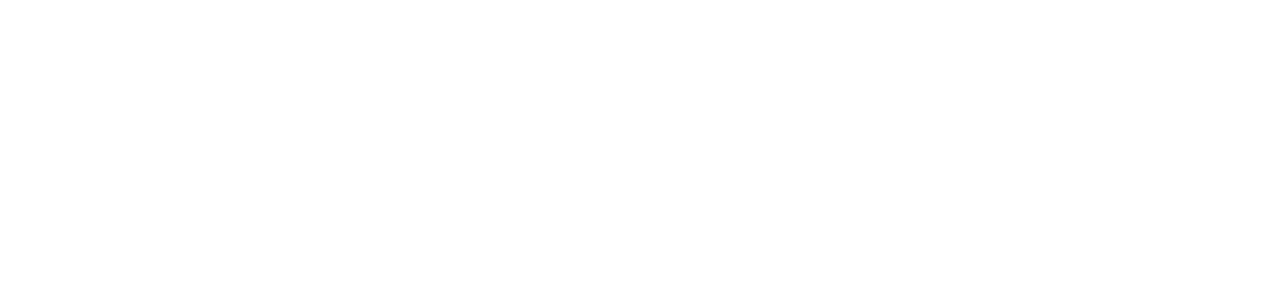
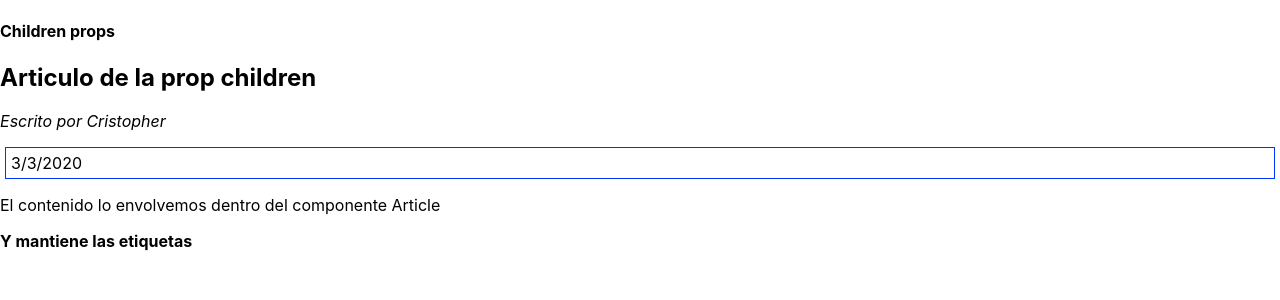
Before and after one commit to collero7/ReactJS, a React (Create React App) app: page / in a window 1280 px wide. Shown: the top 300 px of the page. Built offline with nearby package versions, Linux system fonts and the light colour scheme.

Commit message:
Hasta clase 41

```diff
--- a/src/App.js
+++ b/src/App.js
@@ -1,10 +1,43 @@
 import React, { Component } from 'react';
+
+class Box extends Component {
+  render(){
+    return (
+      <div style={{ border: '1px solid #03F', margin: 5, padding: 5}}>
+        {this.props.children}
+      </div>
+    );
+  }
+}
+
+class Article extends Component {
+  render(){
+    return (
+      <section>
+        <h2>{this.props.title}</h2>
+        <p><em>Escrito por {this.props.author}</em></p>
+        <Box>{this.props.date}</Box>
+        <article>
+          {this.props.children}
+        </article>
+      </section>
+    );
+  }
+}
 
 class App extends Component {
   render(){
     return (
       <div className="App">
-
+        <h4>Children props</h4>
+        <Article
+        author= 'Cristopher'
+        date= {new Date().toLocaleDateString()}
+        title= 'Articulo de la prop children'
+        >
+          <p>El contenido lo envolvemos dentro del componente Article</p>
+          <strong>Y mantiene las etiquetas</strong>
+        </Article>
       </div>
     );
   }
```
